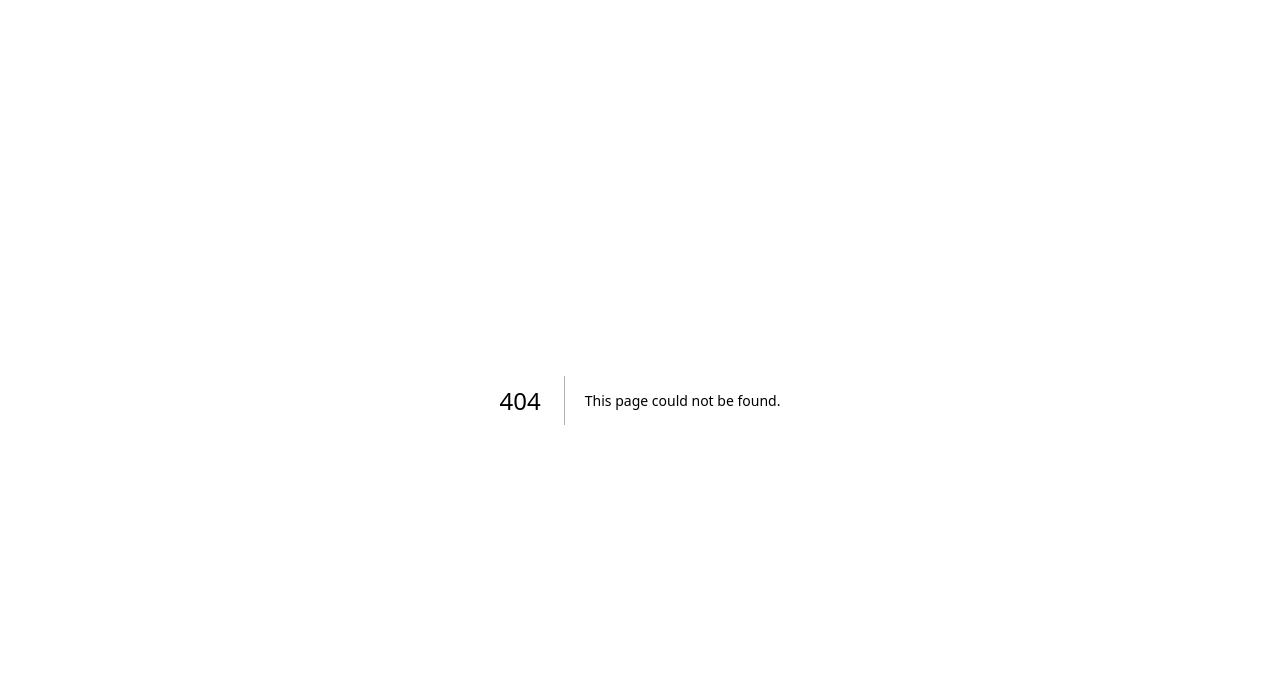
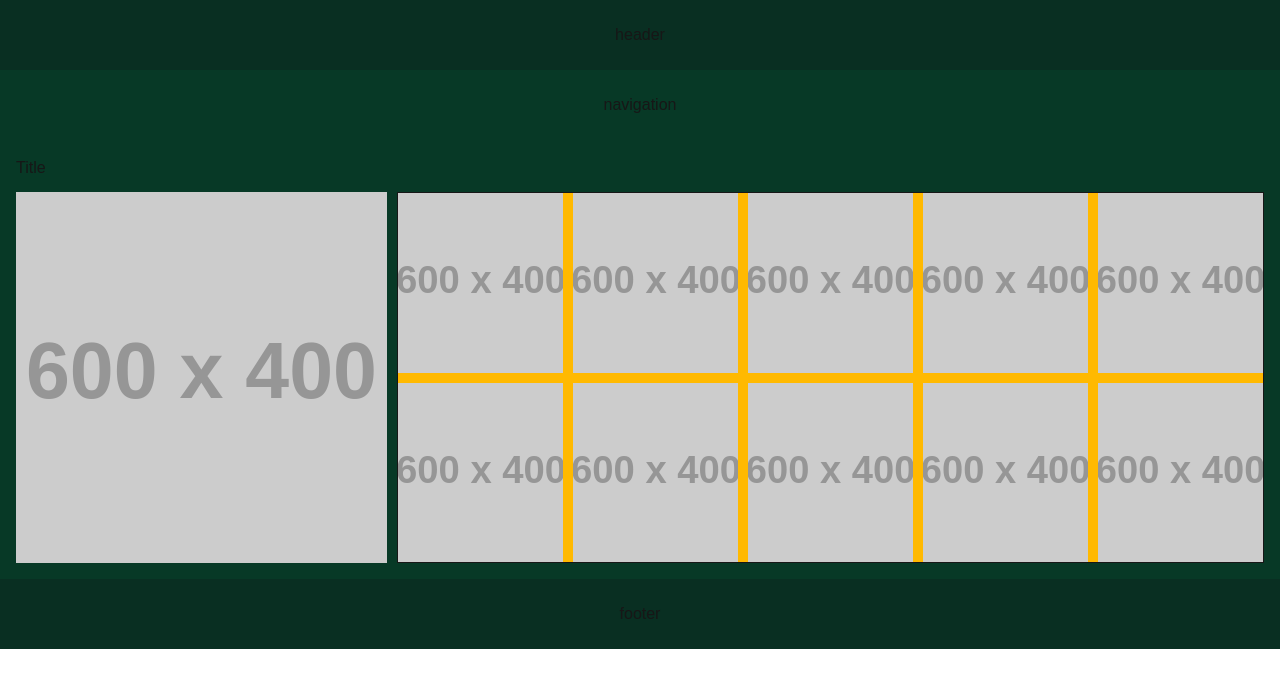
Before and after one commit to fgh64hfhk/next-pages, a Next.js app: page /carousel_2 in a window 1280 px wide. Before the commit this address had no page. Shown: the top 688 px of the page. Built offline with nearby package versions, Linux system fonts and the light colour scheme.

Commit message:
finished homework

```diff
--- /dev/null
+++ b/pages/carousel_2/index.js
@@ -0,0 +1,62 @@
+import QQLayout from "@/layouts/QQLayout";
+import { useState } from "react";
+import Image from "next/image";
+
+export default function carousel_2() {
+  const [pageData, setPageData] = useState({
+    firstGame: {},
+    displayGames: [],
+    allGames: [],
+    currentIdx: 0,
+  });
+
+  return (
+    <div className="w-full flex flex-col gap-y-4 bg-[#073926]">
+      <div className="w-full flex flex-col gap-3">
+        <div className="flex items-center justify-between">
+          <h1 className="text-center">Title</h1>
+        </div>
+        <div className="w-full flex gap-2.5">
+          <div className="w-[30%]">
+            <div className="w-full relative aspect-square">
+              <Image
+                className="object-cover"
+                src="https://placehold.co/600x400"
+                alt="img"
+                fill
+                unoptimized
+                priority
+              />
+            </div>
+          </div>
+          <div className="w-[70%] flex overflow-y-scroll">
+            {Array.from({ length: 5 }).map((_, idx) => (
+              <div key={idx} className="w-full shrink-0 border bg-amber-400">
+                <div className="w-full h-full flex flex-wrap gap-2.5">
+                  {Array.from({ length: 10 }).map((_, idx) => (
+                    <div
+                      key={idx}
+                      className="shrink-0 relative aspect-square"
+                      style={{ width: `calc((100% - 4 * 10px) / 5)` }}
+                    >
+                      <Image
+                        className="object-cover"
+                        src="https://placehold.co/600x400"
+                        alt="img"
+                        fill
+                        unoptimized
+                        priority
+                      />
+                    </div>
+                  ))}
+                </div>
+              </div>
+            ))}
+          </div>
+        </div>
+      </div>
+    </div>
+  );
+}
+
+carousel_2.getLayout = QQLayout;
```
